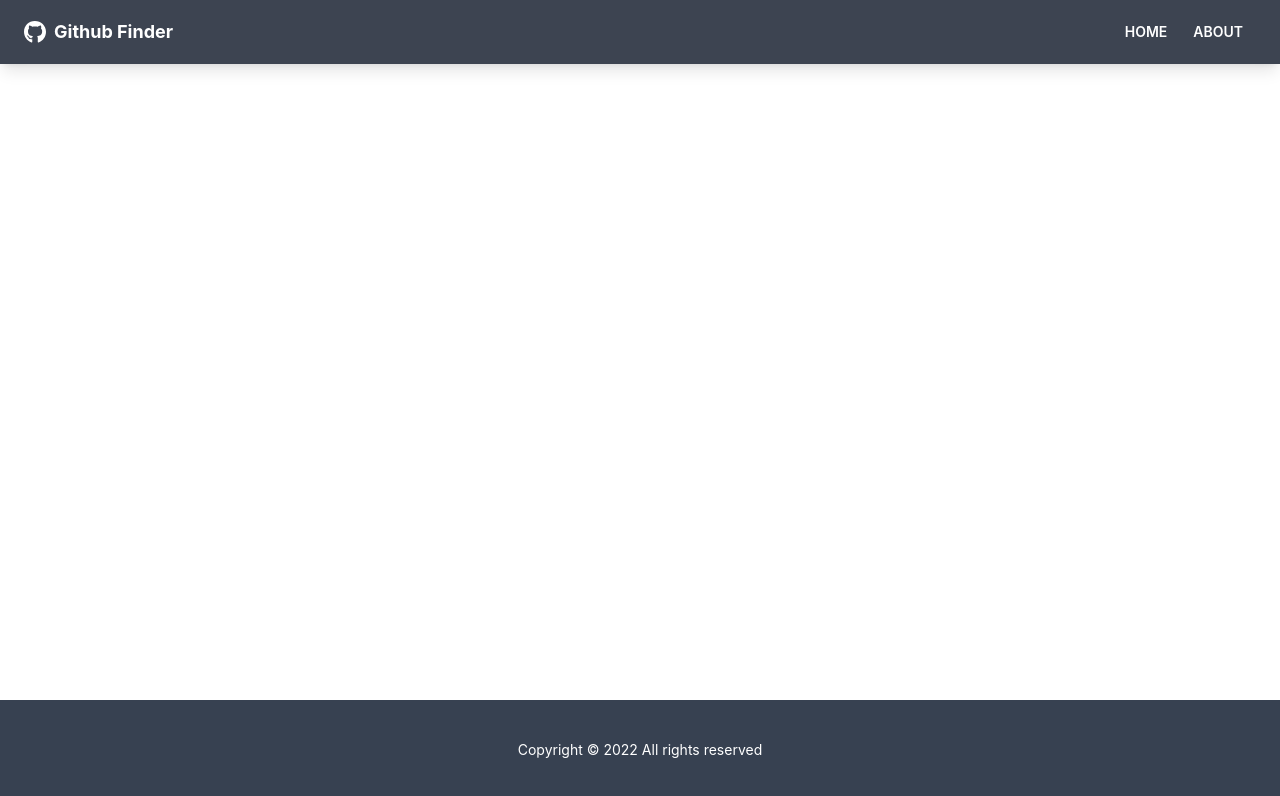
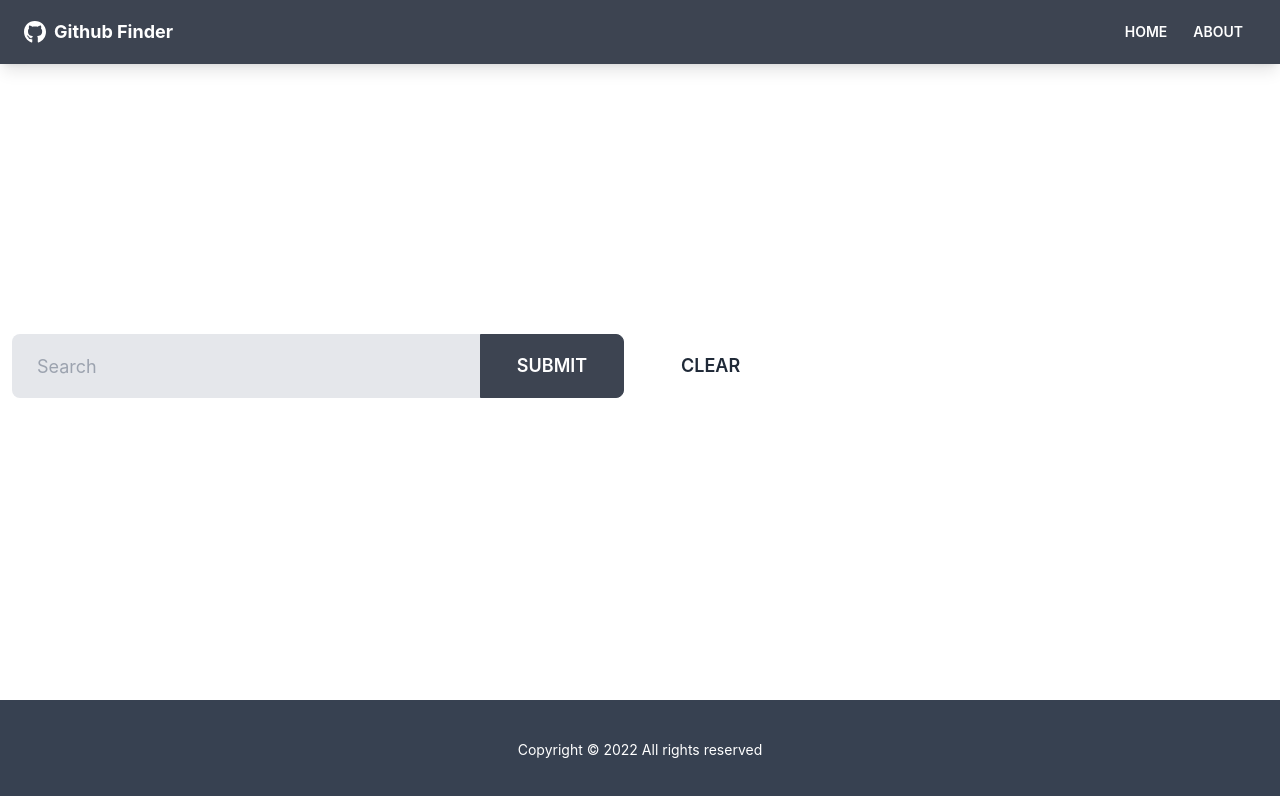
Before and after one commit to snieto10/github, a React (Create React App) app: page / in a window 1280 px wide. Shown: the top 796 px of the page. Built offline with nearby package versions, Linux system fonts and the light colour scheme.

Commit message:
step 566

```diff
--- /dev/null
+++ b/src/components/users/UserSearch.jsx
@@ -0,0 +1,36 @@
+import React from "react";
+import { useState } from "react";
+
+function UserSearch() {
+  const [text, setText] = useState("");
+
+  let handleChange = (e) => setText(e.target.value);
+
+  return (
+    <div className="grid grid-cols-1 xl:grid-cols2 lg:grid-cols-2 md:grid-cols-2 mb-8 gap-8">
+      <div>
+        <form>
+          <div className="form-control">
+            <div className="relative">
+              <input
+                type="text"
+                className="w-full pr-40 bg-gray-200 input input-lg text-black"
+                placeholder="Search"
+                value={text}
+                onChange={handleChange}
+              />
+              <button className="absolute top-0 right-0 rounded-l-none w-36 btn btn-lg">
+                Submit
+              </button>
+            </div>
+          </div>
+        </form>
+      </div>
+      <div>
+        <button className="btn btn-ghost btn-lg">Clear</button>
+      </div>
+    </div>
+  );
+}
+
+export default UserSearch;
--- a/src/pages/Home.jsx
+++ b/src/pages/Home.jsx
@@ -1,10 +1,11 @@
 import React from "react";
 import UserResults from "../components/users/UserResults";
+import UserSearch from "../components/users/UserSearch";
 
 function Home() {
   return (
     <>
-      {/* {Search Component will go here} */}
+      <UserSearch />
       <UserResults />
     </>
   );
```
